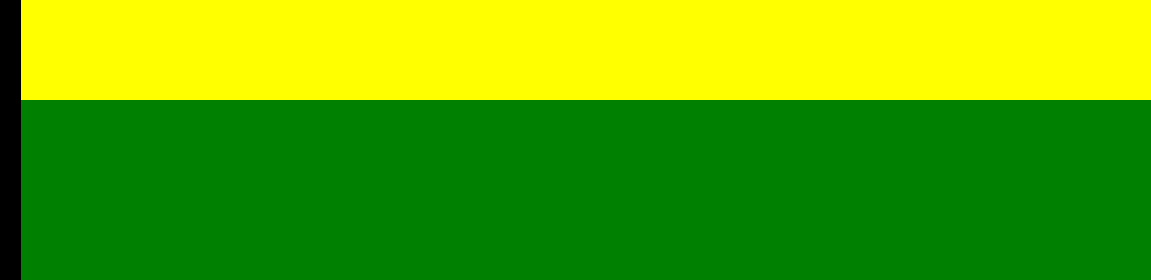
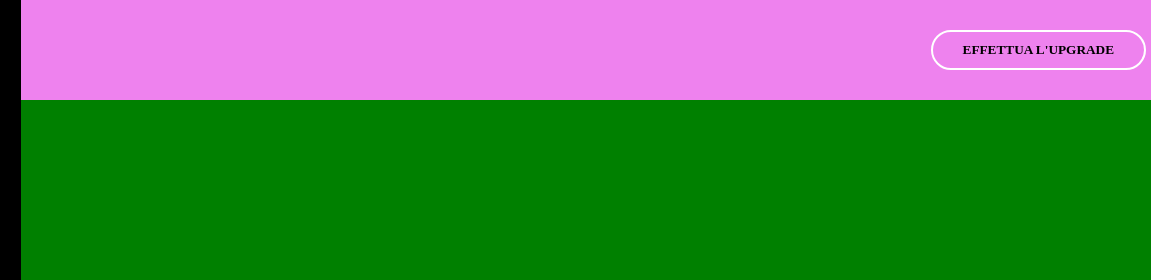
Before and after one commit to mattesalva93/html-css-spotifyweb, a plain HTML site: page index.html in a window 1280 px wide. Shown: the top 280 px of the page, 129-1280 px from the left. Drawn offline with Linux system fonts and the light colour scheme.

Commit message:
section "upgrade" written

```diff
--- a/index.html
+++ b/index.html
@@ -62,7 +62,6 @@
                     </div>
                 </div>
 
-
                 <div class="nav bot">
                     <div class="icon">
                         <img src="img/download.svg" alt="">
@@ -80,12 +79,13 @@
 
                 </div>
 
-
         </nav>
     </header>
 
     <section>
-
+        <div class="button">
+            <h5>Effettua l'upgrade</h5>
+        </div>
     </section>
 
     <main>
--- a/style.css
+++ b/style.css
@@ -28,9 +28,10 @@ main{
 section{
     width: 95%;
     min-height: 100px;
-    background-color: yellow;
+    background-color: violet;
     float: right;
 }
+
 footer{
     min-width: 100vw;
     min-height: 100px;
@@ -69,16 +70,7 @@ nav{
     background-color: grey;
     color: black;
 }
-
-
-
-
-
-
-
-
-
-
+/*Sezione scomparse*/
 .logo .icon h1{
     display: none;
 }
@@ -91,6 +83,26 @@ nav{
 .nav.bot hr{
     display: none;
 }
+
+/*Pulsante upgrade*/
+
+.button{
+    text-transform: uppercase;
+    border: 2px solid white ;
+    border-radius: 20px;
+    padding: 10px 30px;
+    position: absolute;
+    top: 30px;
+    right: 5px;
+}
+
+
+
+
+
+
+
+
 
 
 
@@ -126,7 +138,7 @@ nav{
     }
 
     main{
-    width: calc(100% - 150px);
+        width: calc(100% - 150px);
     }
 
     nav{
@@ -138,6 +150,7 @@ nav{
         justify-content: flex-start;
     }
 
+    /*Sezione comparse*/
     .logo .icon h1{
         display: block;
     }
```
